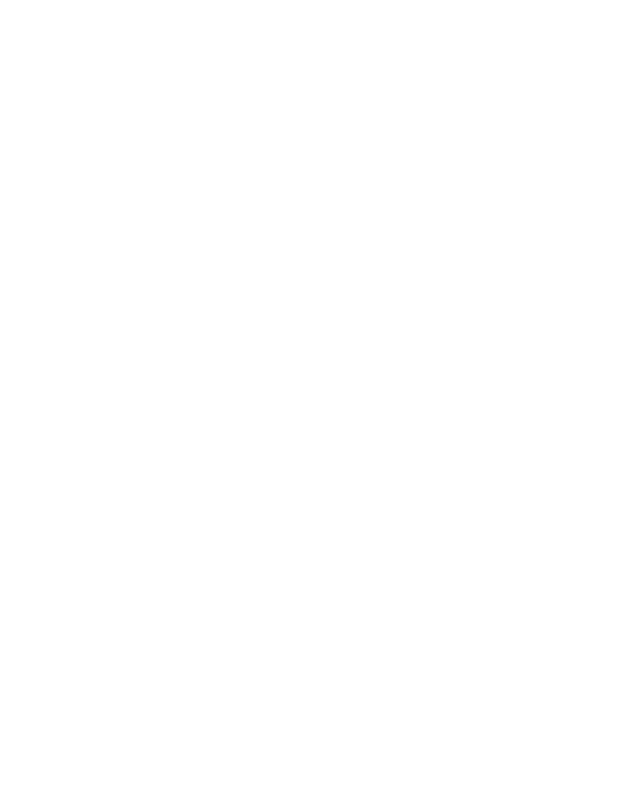
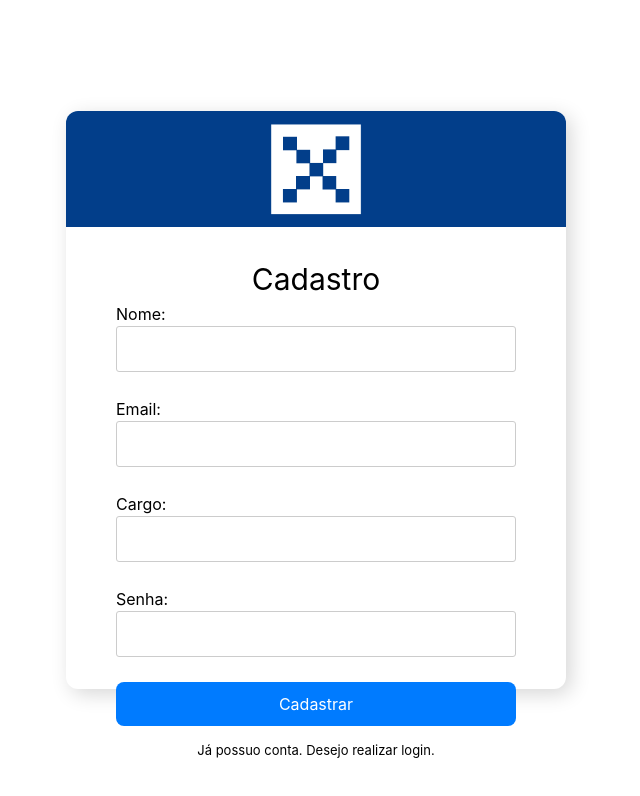
Before and after one commit to gabeporto/youx-challenge, a React (Create React App) app in the folder web/: page /register in a window 1280 px wide. Before the commit this address had no page. Shown: the top 796 px of the page, without its empty margins (324-964 px from the left). Built offline with nearby package versions, Linux system fonts and the light colour scheme.

Commit message:
feat: add Register Page

```diff
--- a/web/src/components/Header.tsx
+++ b/web/src/components/Header.tsx
@@ -3,6 +3,7 @@ import LogoutIcon from '../assets/icons/LogoutIcon'
 import { useEffect, useState } from 'react';
 import styled from 'styled-components';
 import Dropdown from './Dropdown';
+import { Link } from 'react-router-dom';
 
 const HeaderContainer = styled.header`
     display: flex;
@@ -44,7 +45,7 @@ const UserIconDiv = styled.div`
     cursor: pointer;
 `
 
-const LogoutDiv = styled.div`
+const LogoutDiv = styled(Link)`
     padding-top: 40px;
     margin-right: 30px;
     cursor: pointer;
@@ -53,6 +54,8 @@ const LogoutDiv = styled.div`
 const DropdownDiv = styled.div`
     height: 100%;
 `
+
+
 
 export default function Header() {
 
@@ -94,7 +97,7 @@ export default function Header() {
                     </UserDiv>
                 )}
 
-                <LogoutDiv>
+                <LogoutDiv to="/login">
                     <LogoutIcon />
                 </LogoutDiv>
             </UserContainer>
--- /dev/null
+++ b/web/src/components/PrivateRoute.tsx
@@ -0,0 +1,31 @@
+import { useEffect, useState } from "react";
+import { Navigate, Route } from "react-router-dom";
+
+interface PrivateRouteProps {
+    path: string;
+    element: React.ReactNode;
+}
+
+function checkUserAuthentication() {
+    return true;
+}
+const
+PrivateRoute: React.FC<PrivateRouteProps> = ({ element, ...rest }) => {
+    const [isAuthenticated, setIsAuthenticated] = useState(false);
+
+    useEffect(() => {
+      // Verificar a autenticação do usuário aqui
+      // Defina o valor de isAuthenticated de acordo com a autenticação
+      const userIsAuthenticated = checkUserAuthentication();
+
+      setIsAuthenticated(userIsAuthenticated);
+    }, []);
+
+    if (!isAuthenticated) {
+      return <Navigate to="/login" />;
+    }
+
+    return <Route {...rest} element={element} />;
+};
+
+export default PrivateRoute;
--- a/web/src/components/Routes.tsx
+++ b/web/src/components/Routes.tsx
@@ -2,16 +2,19 @@ import { BrowserRouter, Route, Routes } from "react-router-dom";
 import ClientListPage from "../pages/client/ClientListPage";
 import SaleListPage from "../pages/sale/SaleListPage";
 import ReportPage from "../pages/report/ReportPage";
+import RegisterPage from "../pages/access/RegisterPage";
+import React from "react";
 
 export default function AllRoutes() {
     return (
         <BrowserRouter>
             <Routes>
-            <Route path="/" element={<ClientListPage />} />
-            <Route path="/client" element={<ClientListPage />} />
-            <Route path="/sale" element={<SaleListPage />} />
-            <Route path="/report" element={<ReportPage />} />
+                <Route path="/" element={<ClientListPage />} />
+                <Route path="/register" element={<RegisterPage />} />
+                <Route path="/client" element={<ClientListPage />} />
+                <Route path="/sale" element={<SaleListPage />} />
+                <Route path="/report" element={<ReportPage />} />
             </Routes>
-      </BrowserRouter>
+        </BrowserRouter>
     )
 }
--- /dev/null
+++ b/web/src/pages/access/RegisterPage.tsx
@@ -0,0 +1,182 @@
+import React, { SetStateAction, useState } from 'react';
+import { Link } from 'react-router-dom';
+import styled from 'styled-components';
+
+const Container = styled.div`
+    display: flex;
+    align-items: center;
+    justify-content: center;
+    height: 100vh;
+    background-color: #FFF;
+    padding: 15px;
+`;
+
+const Card = styled.div`
+    display: flex;
+    flex-direction: column;
+    height: 75%;
+    width: 500px;
+    box-shadow: 5px 5px 20px #00000029;
+    border-radius: 12px;
+
+    @media only screen and (max-width: 330px) {
+        height: 80%;
+    }
+`
+
+const FirstSection = styled.div`
+    width: 100%;
+    height: 20%;
+    background-color: #023E8A;
+    border-radius: 12px 12px 0 0;
+    position: relative;
+`
+
+const SecondSection = styled.div`
+    display: flex;
+    flex-direction: column;
+    height: 80%;
+    width: 100%;
+    padding: 30px 50px;
+
+    @media only screen and (max-width: 330px) {
+        padding: 30px 15px;
+    }
+`
+
+const Logo = styled.img`
+    width: 100px;
+    height: 100px;
+    position: absolute;
+  top: 50%;
+  left: 50%;
+  transform: translate(-50%, -50%);
+`;
+
+const StyledLabel = styled.p`
+    margin-bottom: 5px;
+    text-align: left;
+    font-size: 16px;
+    letter-spacing: 0px;
+    color: #000;
+    opacity: 1;
+
+    @media only screen and (max-width: 490px) {
+        margin-top: 5px;
+    }
+`
+
+const StyledInput = styled.input`
+    width: 100%;
+    margin-bottom: 20px;
+    padding: 10px;
+    border: 1px solid #CCCCCC;
+    border-radius: 3px;
+    color: #686868;
+    font-size: 16px;
+`
+
+const Form = styled.form`
+    display: flex;
+    flex-direction: column;
+    width: 100%;
+`;
+
+const FormTitle = styled.h1`
+    color: #000;
+    font-size: 30px;
+    font-weight: medium;
+    text-align: center;
+`
+
+const FirstButton = styled.button`
+    padding: 10px 20px;
+    background-color: #007bff;
+    color: #fff;
+    border: none;
+    border-radius: 8px;
+    cursor: pointer;
+`;
+
+const SecondButton = styled(Link)`
+    margin-top: 15px;
+    color: #000;
+    border: none;
+    cursor: pointer;
+    font-size: 13px;
+    text-align: center;
+
+    &:hover {
+        color: #023E8A
+    }
+`;
+
+export default function RegisterPage() {
+
+    const [name, setName] = useState('');
+    const [email, setEmail] = useState('');
+    const [role, setRole] = useState('');
+    const [password, setPassword] = useState('');
+
+    const nameInputChange = (event: { target: { value: SetStateAction<string>; }; }) => {
+        setName(event.target.value);
+    }
+
+    const emailInputChange = (event: { target: { value: SetStateAction<string>; }; }) => {
+        setEmail(event.target.value);
+    }
+
+    const roleInputChange = (event: { target: { value: SetStateAction<string>; }; }) => {
+        setRole(event.target.value);
+    }
+
+    const passwordInputChange = (event: { target: { value: SetStateAction<string>; }; }) => {
+        setPassword(event.target.value);
+    }
+
+    const submitForm = (event: React.FormEvent) => {
+        event.preventDefault();
+        const currentName = name;
+        const currentEmail = email;
+        const currentRole = role;
+        const currentPassword = password;
+        console.log(currentName, currentEmail, currentRole, currentPassword);
+    };
+
+    return (
+        <Container>
+            <Card>
+                <FirstSection>
+                    <Logo src="/logo.png" alt="Logo" />
+                </FirstSection>
+                <SecondSection>
+                    <FormTitle>Cadastro</FormTitle>
+                    <Form>
+                        <StyledLabel>
+                        Nome:
+                        <StyledInput type="text" onChange={nameInputChange}/>
+                        </StyledLabel>
+
+                        <StyledLabel>
+                        Email:
+                        <StyledInput type="email" onChange={emailInputChange}/>
+                        </StyledLabel>
+
+                        <StyledLabel>
+                        Cargo:
+                        <StyledInput type="text" onChange={roleInputChange}/>
+                        </StyledLabel>
+
+                        <StyledLabel>
+                        Senha:
+                        <StyledInput type="password" onChange={passwordInputChange}/>
+                        </StyledLabel>
+
+                        <FirstButton type="submit" onClick={submitForm}>Cadastrar</FirstButton>
+                    </Form>
+                    <SecondButton to="/login">Já possuo conta. Desejo realizar login.</SecondButton>
+                </SecondSection>
+            </Card>
+        </Container>
+    )
+}
```
Also changed, not shown: web/public/logo.png, web/src/assets/youx-logo.png, web/src/components/Dropdown.tsx (indentation only).
